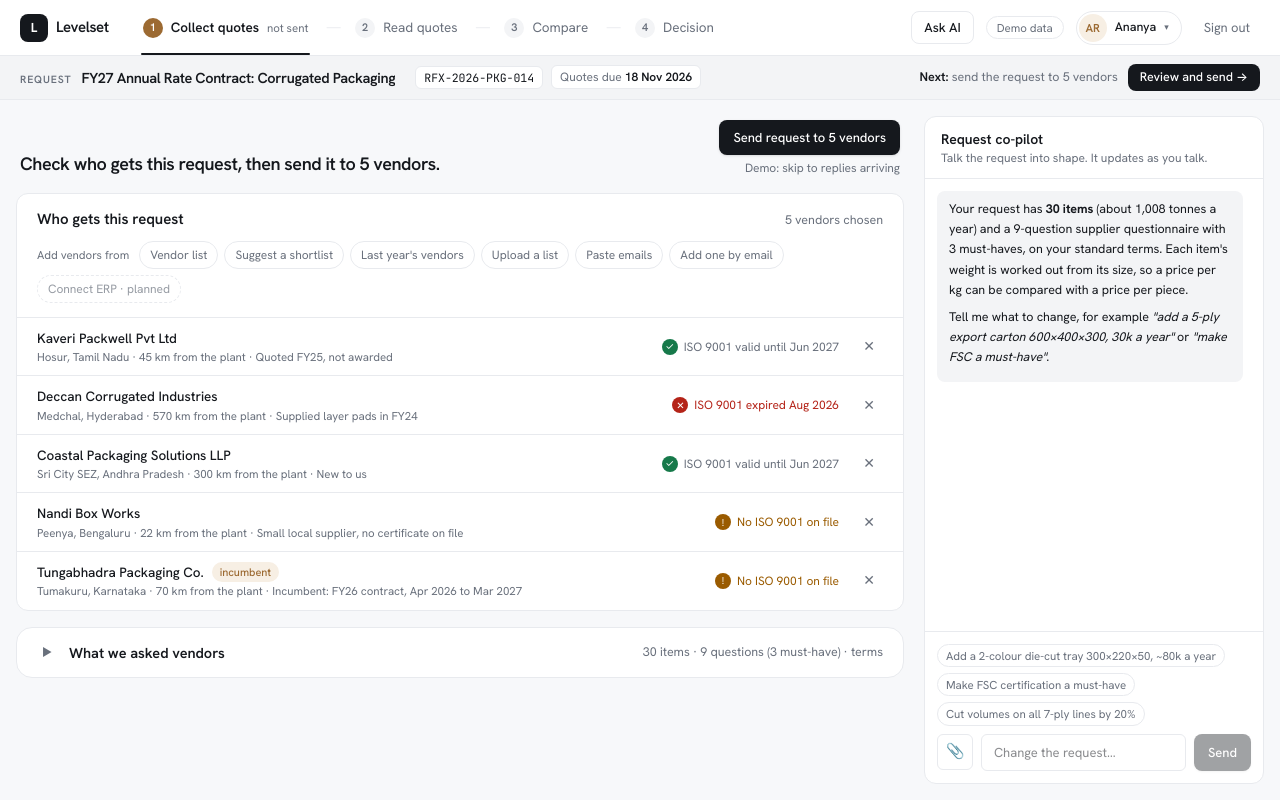
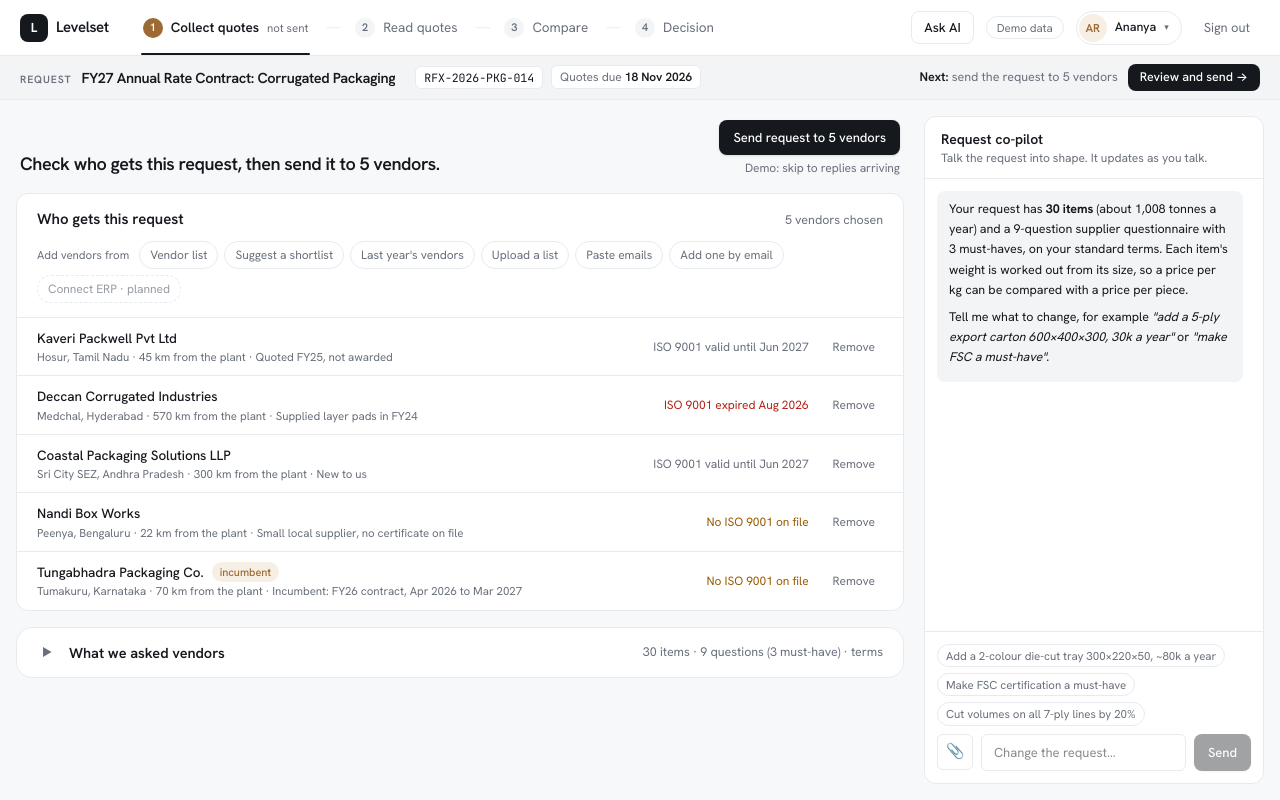
Before and after one commit to debsaya/levelset, a Next.js app: page / in a window 1280 px wide. Both pictures are taken after a click on the button "Continue with company SSO". Built offline with nearby package versions, Linux system fonts and the light colour scheme.

Commit message:
Vendor list: plain ISO status text, labelled Remove button instead of an X

```diff
--- a/components/InviteList.tsx
+++ b/components/InviteList.tsx
@@ -226,13 +226,12 @@ export default function InviteList() {
                 </div>
               </div>
               {v.source === "master" && (
-                <span className={cx("hidden shrink-0 items-center gap-1.5 text-[12px] md:flex", fit.tone === "bad" ? "text-bad" : fit.tone === "warn" ? "text-warn" : "text-muted")}>
-                  <span className={cx("grid h-4 w-4 place-items-center rounded-full text-[10px] text-white", fit.tone === "good" ? "bg-good" : fit.tone === "bad" ? "bg-bad" : "bg-warn")}>{fit.tone === "good" ? "✓" : fit.tone === "bad" ? "✕" : "!"}</span>
+                <span title="From your vendor records, before any quote arrives. You can still send to this vendor." className={cx("hidden shrink-0 text-[12px] md:block", fit.tone === "bad" ? "text-bad" : fit.tone === "warn" ? "text-warn" : "text-muted")}>
                   {fit.text}
                 </span>
               )}
-              <button onClick={() => remove(v.id)} aria-label={`Remove ${v.name}`} title="Leave this vendor out" className="grid h-7 w-7 shrink-0 place-items-center rounded-md text-muted hover:bg-panel hover:text-ink">
-                ✕
+              <button onClick={() => remove(v.id)} aria-label={`Remove ${v.name}`} title="Leave this vendor out" className="shrink-0 rounded-md px-2 py-1 text-[12px] text-muted hover:bg-panel hover:text-ink">
+                Remove
               </button>
             </div>
           );
```
